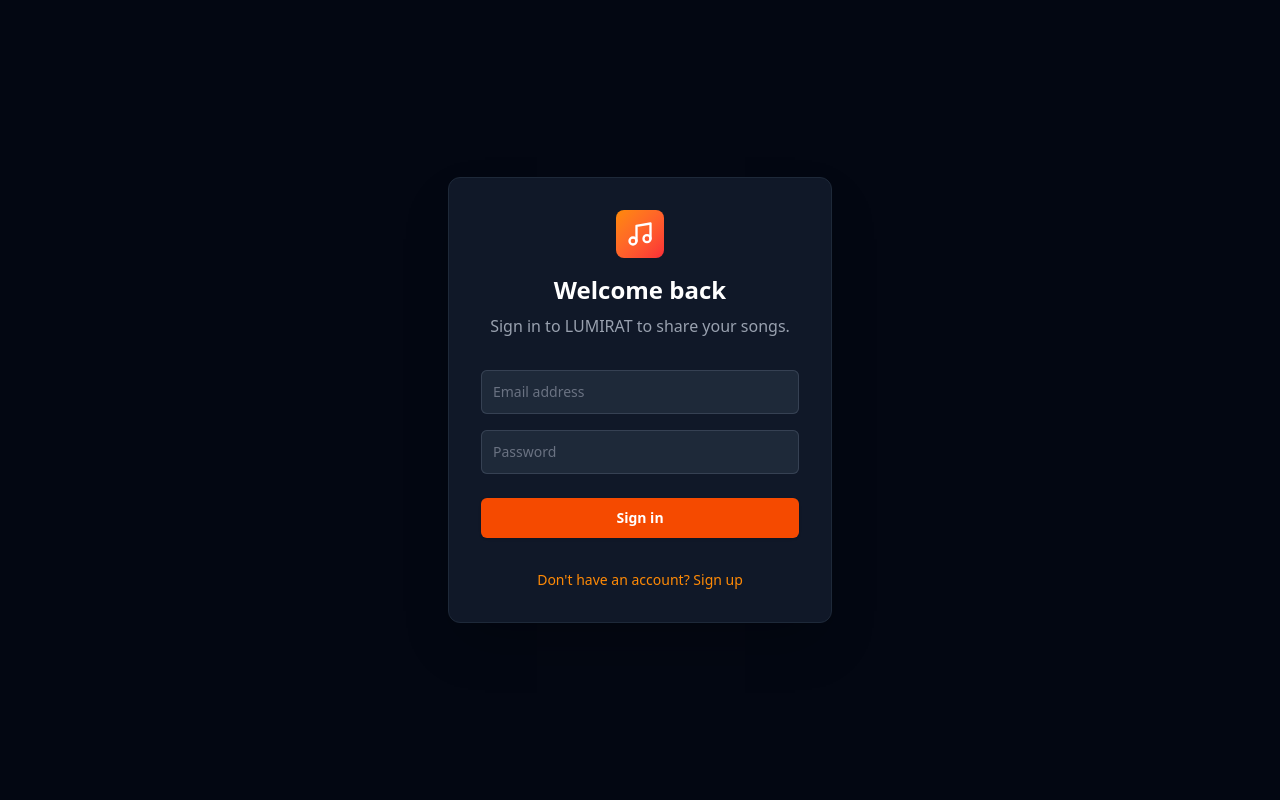
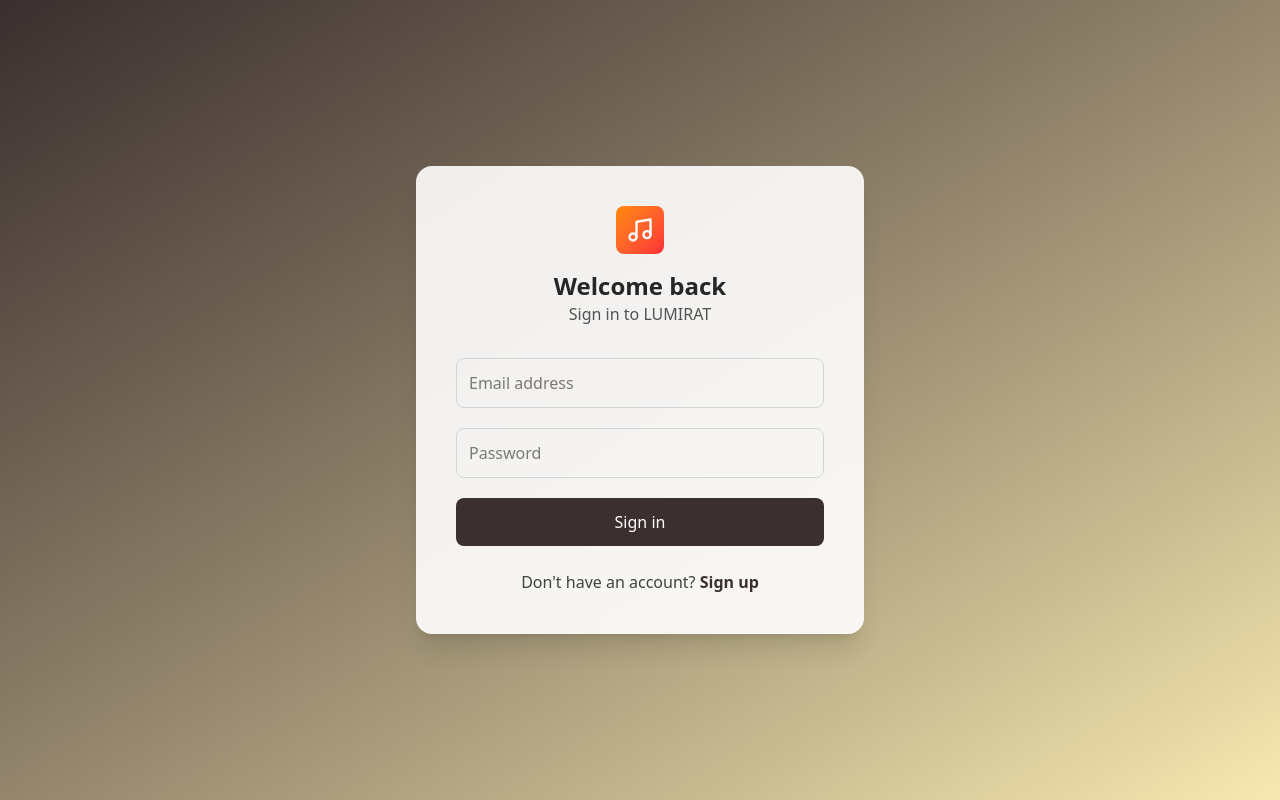
Before and after one commit to forhsad0705-cell/LUMIRAT, a React (Vite) app: page /login in a window 1280 px wide. Built offline with nearby package versions, Linux system fonts and the light colour scheme.

Commit message:
update login UI

```diff
--- a/package.json
+++ b/package.json
@@ -14,7 +14,7 @@
     "clsx": "^2.1.1",
     "html2canvas": "^1.4.1",
     "jspdf": "^4.1.0",
-    "lucide-react": "^0.564.0",
+    "lucide-react": "^0.574.0",
     "react": "^19.2.0",
     "react-dom": "^19.2.0",
     "react-router-dom": "^6.30.3",
--- a/src/pages/Login.tsx
+++ b/src/pages/Login.tsx
@@ -40,76 +40,59 @@ export const Login: React.FC = () => {
     };
 
     return (
-        <div className="w-screen h-screen flex items-center justify-center bg-gray-950 px-4">
-            <div className="w-full max-w-sm space-y-8 bg-gray-900 p-8 rounded-xl border border-gray-800 shadow-2xl">
-                <div className="text-center">
+  <div className="min-h-screen flex items-center justify-center bg-gradient-to-br from-[#3b2f2f] to-[#f7e9b0]">
+    <div className="bg-white/90 backdrop-blur-md p-10 rounded-2xl shadow-xl w-full max-w-md">
+      <div className="text-center mb-8">
         <div className="mx-auto w-12 h-12 bg-gradient-to-br from-orange-400 to-red-500 rounded-lg flex items-center justify-center mb-4">
           <Music className="text-white w-7 h-7" />
         </div>
-                    <h2 className="text-2xl font-bold text-white">
+        <h1 className="text-2xl font-bold text-neutral-800">
           {mode === 'login' ? 'Welcome back' : 'Create account'}
-                    </h2>
-                    <p className="mt-2 text-gray-400">
-                        Sign in to LUMIRAT to share your songs.
+        </h1>
+        <p className="text-neutral-600">
+          {mode === 'login' ? 'Sign in to LUMIRAT' : 'Sign up to get started'}
         </p>
       </div>
 
-                <form onSubmit={handleAuth} className="mt-8 space-y-6">
-                    {error && (
-                        <div className="bg-red-500/10 border border-red-500/20 text-red-400 text-sm p-3 rounded">
-                            {error}
-                        </div>
-                    )}
-                    <div className="space-y-4">
-                        <div>
-                            <label htmlFor="email" className="sr-only">Email address</label>
+      <form onSubmit={handleAuth} className="space-y-5">
         <input
-                                id="email"
-                                name="email"
+          className="w-full p-3 rounded-lg border border-neutral-300 focus:ring-2 focus:ring-yellow-400 outline-none"
+          placeholder="Email address"
           type="email"
-                                autoComplete="email"
-                                required
           value={email}
           onChange={(e) => setEmail(e.target.value)}
-                                className="relative block w-full rounded-md border-0 bg-gray-800 py-2.5 px-3 text-white ring-1 ring-inset ring-gray-700 placeholder:text-gray-500 focus:ring-2 focus:ring-inset focus:ring-orange-500 sm:text-sm sm:leading-6 transition-all"
-                                placeholder="Email address"
         />
-                        </div>
-                        <div>
-                            <label htmlFor="password" className="sr-only">Password</label>
+
         <input
-                                id="password"
-                                name="password"
+          className="w-full p-3 rounded-lg border border-neutral-300 focus:ring-2 focus:ring-yellow-400 outline-none"
+          placeholder="Password"
           type="password"
-                                autoComplete="current-password"
-                                required
           value={password}
           onChange={(e) => setPassword(e.target.value)}
-                                className="relative block w-full rounded-md border-0 bg-gray-800 py-2.5 px-3 text-white ring-1 ring-inset ring-gray-700 placeholder:text-gray-500 focus:ring-2 focus:ring-inset focus:ring-orange-500 sm:text-sm sm:leading-6 transition-all"
-                                placeholder="Password"
         />
-                        </div>
-                    </div>
 
-                    <div>
+        {error && (
+          <p className="text-red-600 text-center">{error}</p>
+        )}
+
         <button
           type="submit"
           disabled={loading}
-                            className="flex w-full justify-center rounded-md bg-orange-600 px-3 py-2.5 text-sm font-semibold text-white shadow-sm hover:bg-orange-500 focus-visible:outline focus-visible:outline-2 focus-visible:outline-offset-2 focus-visible:outline-orange-600 disabled:opacity-50 disabled:cursor-not-allowed transition-colors"
+          className="w-full bg-[#3b2f2f] text-white py-3 rounded-lg hover:bg-[#4a3a3a] transition disabled:opacity-50"
         >
-                            {loading ? 'Processing...' : (mode === 'login' ? 'Sign in' : 'Sign up')}
+          {loading ? 'Loading...' : mode === 'login' ? 'Sign in' : 'Sign up'}
         </button>
-                    </div>
       </form>
 
-                <div className="text-center text-sm">
-                    <button
+      <p className="text-center mt-6 text-neutral-700">
+        {mode === 'login' ? "Don't have an account?" : 'Already have an account?'}{' '}
+        <span
+          className="text-[#3b2f2f] font-semibold cursor-pointer"
           onClick={() => setMode(mode === 'login' ? 'signup' : 'login')}
-                        className="text-orange-400 hover:text-orange-300 font-medium"
         >
-                        {mode === 'login' ? "Don't have an account? Sign up" : "Already have an account? Sign in"}
-                    </button>
-                </div>
+          {mode === 'login' ? 'Sign up' : 'Sign in'}
+        </span>
+      </p>
     </div>
   </div>
     );
```
Also changed, not shown: 1 other file (tests, documents, lock files or other folders). Lines whose indentation alone changed are shown as unchanged.
